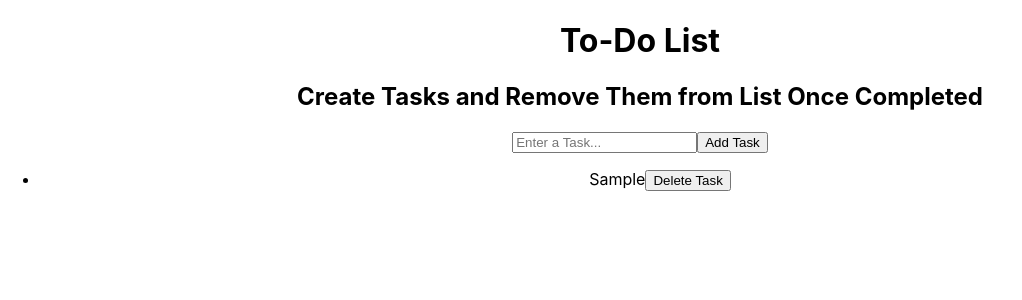
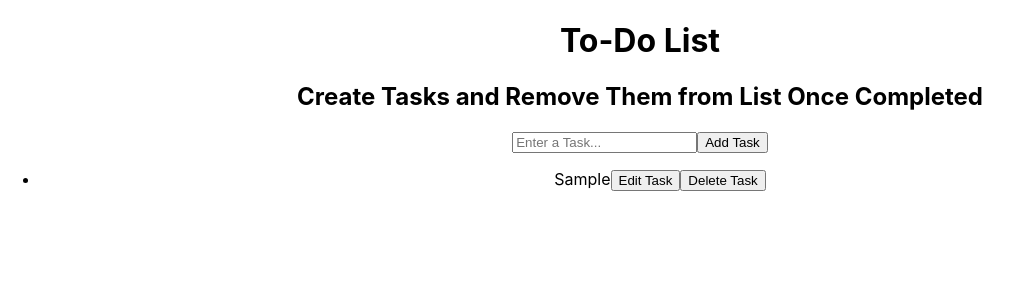
Before and after one commit to kylegreen149/todo-list, a React (Create React App) app: page / in a window 1280 px wide. Both pictures are taken after typing "Sample" into the empty fields and a click on the button "Add Task". Shown: the top 300 px of the page, without its empty margins (0-1022 px from the left). Built offline with nearby package versions, Linux system fonts and the light colour scheme.

Commit message:
Allows user to edit their task if something is spelled wrong, etc.

```diff
--- a/src/App.js
+++ b/src/App.js
@@ -4,6 +4,8 @@ import { useState } from 'react';
 function App() {
   const [tasks, setTasks] = useState([])
   const [input, setInput] = useState("")
+  const [editIndex, setEditIndex] = useState(null)
+  const [editTask, setEditTask] = useState("")
 
   function handleTasks() {
     if (input.trim()) {
@@ -14,6 +16,19 @@ function App() {
 
   function handleDeleteTasks(index) {
     setTasks(tasks.filter((_, i) => i !== index))
+  }
+
+  function handleEditTask(index) {
+    setEditIndex(index)
+    setEditTask(tasks[index])
+  }
+
+  function handleSaveEdit() {
+    const updatedTasks = [...tasks]
+    updatedTasks[editIndex] = editTask.trim();
+    setTasks(updatedTasks);
+    setEditIndex(null);
+    setEditTask("");
   }
 
   return (
@@ -28,8 +43,23 @@ function App() {
       <button onClick={handleTasks}>Add Task</button>
       <ul>
         {tasks.map((task, index) => (
-          <li key={index}>{task}
-          <button onClick={() => handleDeleteTasks(index)}>Delete Task</button>
+          <li key={index}>
+            {editIndex === index ? (
+              <>
+                <input
+                  type="text"
+                  value={editTask}
+                  onChange={(e) => setEditTask(e.target.value)}
+                />
+                <button onClick={handleSaveEdit}>Save</button>
+              </>
+            ) : (
+              <>
+                {task}
+                <button onClick={() => handleEditTask(index)}>Edit Task</button>
+                <button onClick={() => handleDeleteTasks(index)}>Delete Task</button>
+              </>
+            )}
           </li>
         ))}
       </ul>
```
